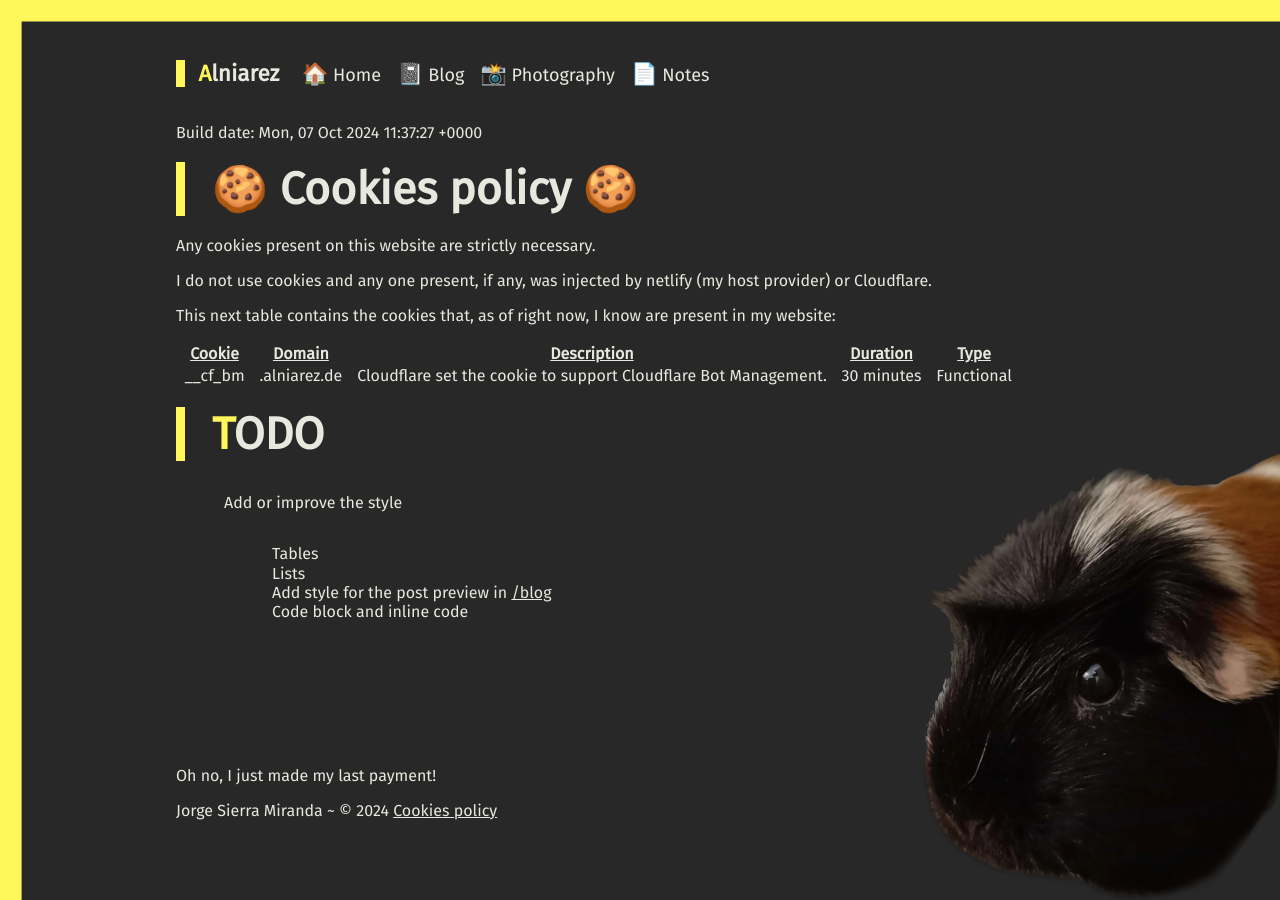
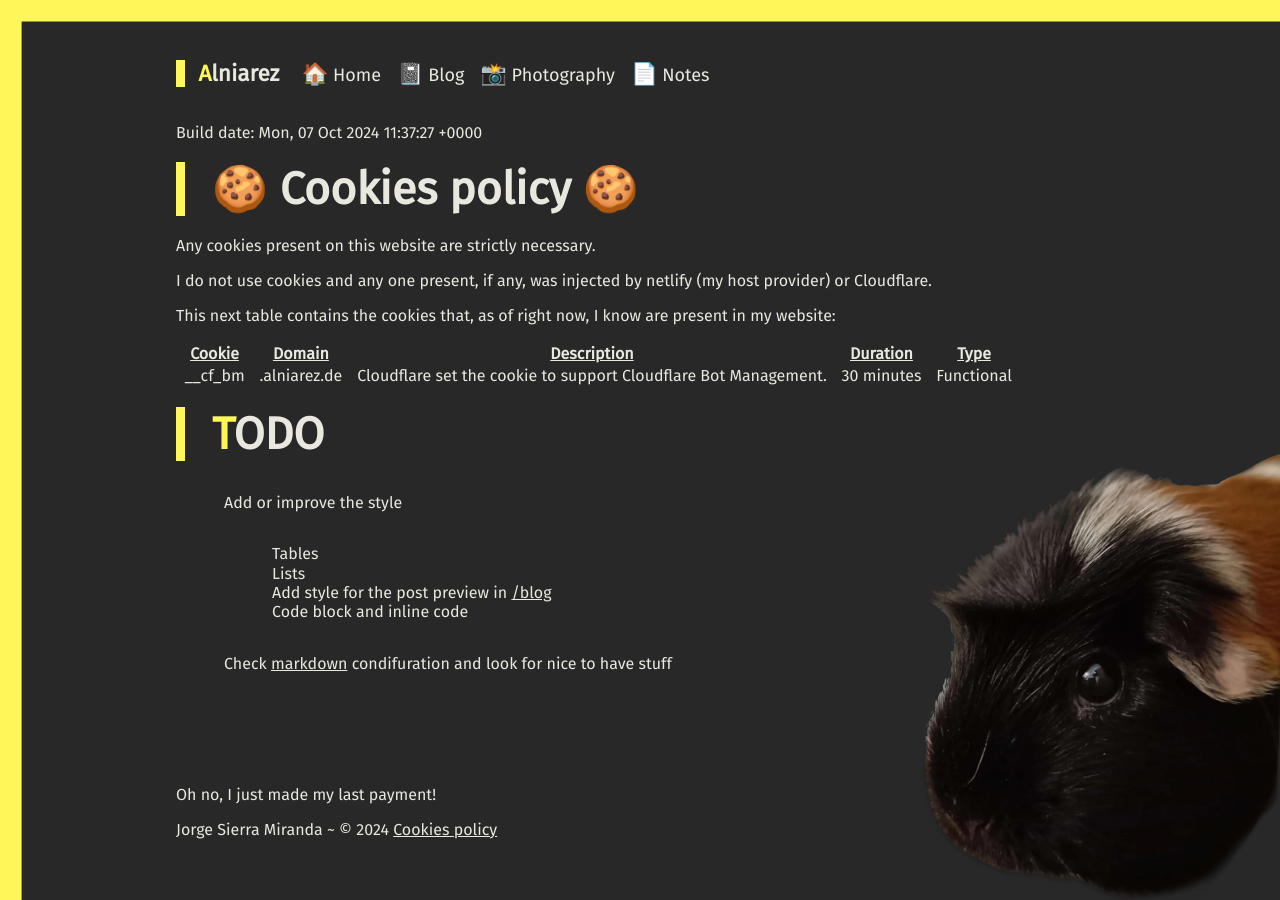
Before and after one commit to Alniarez/alniarez-web, a Jekyll site: the page built from about.md, in a window 1280 px wide. Built offline with Jekyll 4.4.1, drawn with Linux system fonts in a browser that asks for light colours.

Commit message:
Update about.md

```diff
--- a/about.md
+++ b/about.md
@@ -24,3 +24,4 @@ This next table contains the cookies that, as of right now, I know are present i
   - Lists
   - Add style for the post preview in [/blog](https://alniarez.de/blog/)
   - Code block and inline code
+* Check [markdown](https://jekyllrb.com/docs/configuration/markdown/) condifuration and look for nice to have stuff
```
